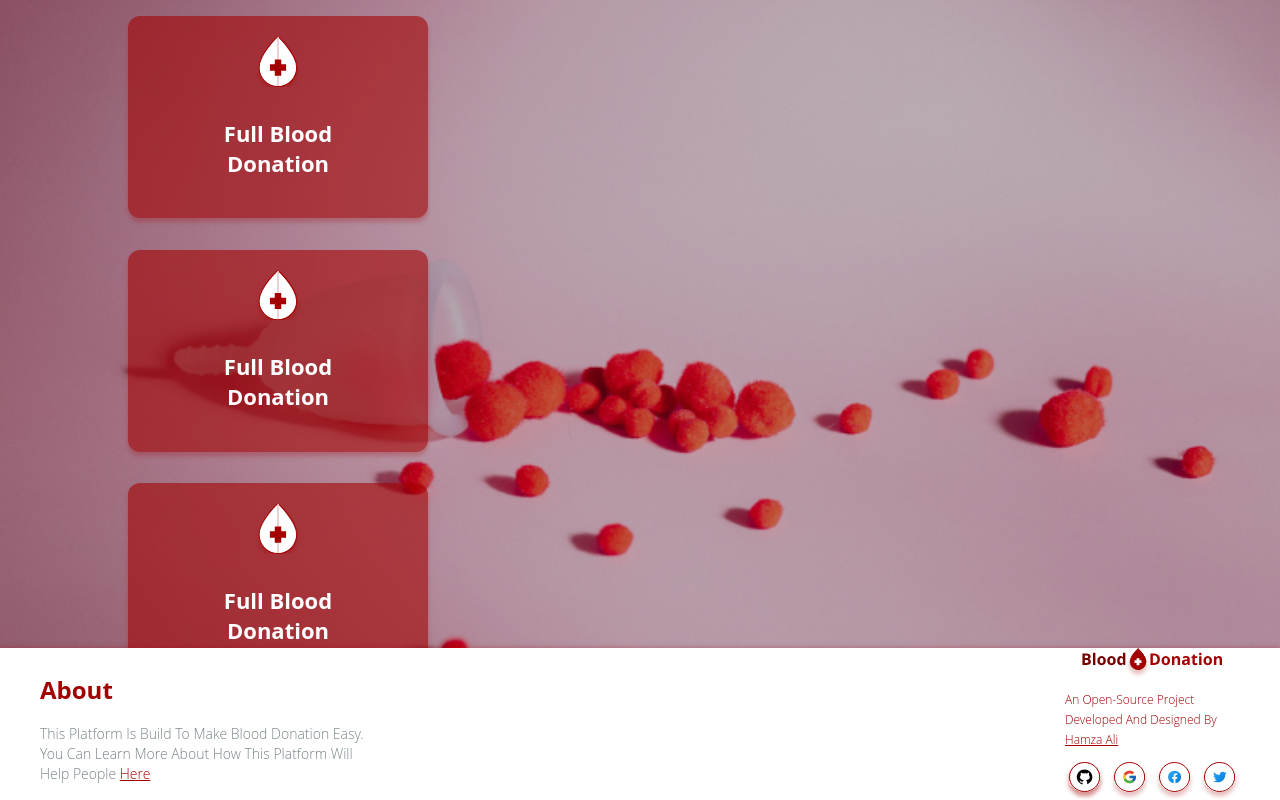
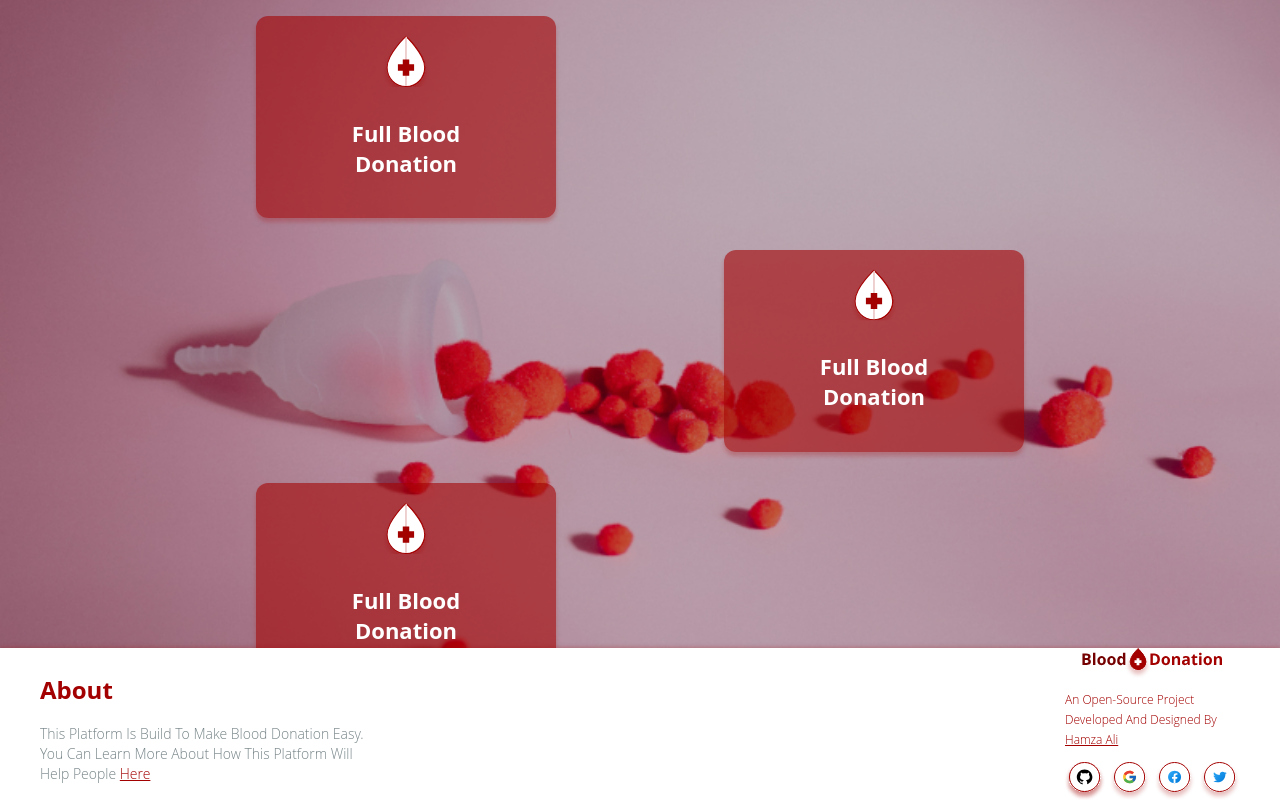
Before and after one commit to Hat52/blood-donation, a React (Create React App) app: page / in a window 1280 px wide. Shown: the part 1772-2572 px from the top of the page. Built offline with nearby package versions, Linux system fonts and the light colour scheme.

Commit message:
Cards alignment

```diff
--- a/src/components/cards/index.css
+++ b/src/components/cards/index.css
@@ -119,7 +119,7 @@
 	}
 }
 
-.blood-donation-card .name:hover {
+.blood-donation-card:hover {
 	cursor: pointer;
 	animation-name: name;
 	border-radius: 12px 0 0 12px;
@@ -127,7 +127,7 @@
 	animation-fill-mode: forwards;
 }
 
-.blood-donation-card .name:hover + .details {
+.blood-donation-card:hover .details {
 	display: flex !important;
 	animation-name: details;
 	animation-fill-mode: backwards;
@@ -137,4 +137,5 @@
 }
 .odd {
 	float: right;
+	margin-left: auto;
 }
--- a/src/components/footer/index.js
+++ b/src/components/footer/index.js
@@ -1,5 +1,5 @@
 import { Link } from 'react-router-dom';
-import { about } from '../../constants/strings';
+import { about, githubString } from '../../constants/strings';
 import { TextLogo, Github, Facebook, Google, Twitter } from '../../assets/img';
 import './index.css';
 
@@ -19,7 +19,7 @@ export default function Footer() {
 				<img src={TextLogo} alt="logo" />
 				<p>
 					An open-source project developed and designed by{' '}
-					<a target="_blank" href="https://github.com/Hat52" className="here-link">
+					<a target="_blank" href={githubString} className="here-link">
 						Hamza Ali
 					</a>
 				</p>
--- a/src/constants/strings.js
+++ b/src/constants/strings.js
@@ -1,2 +1,4 @@
 export const about =
 	'This platform is build to make blood Donation easy. You can learn more about how this platform will help people';
+
+export const githubString = 'https://github.com/Hat52';
--- a/src/pages/Landing/index.css
+++ b/src/pages/Landing/index.css
@@ -82,7 +82,7 @@
 }
 
 .section-3 .container-cards {
-	width: 80%;
+	width: 60%;
 	height: 90%;
 	display: flex;
 	flex-direction: column;
```
